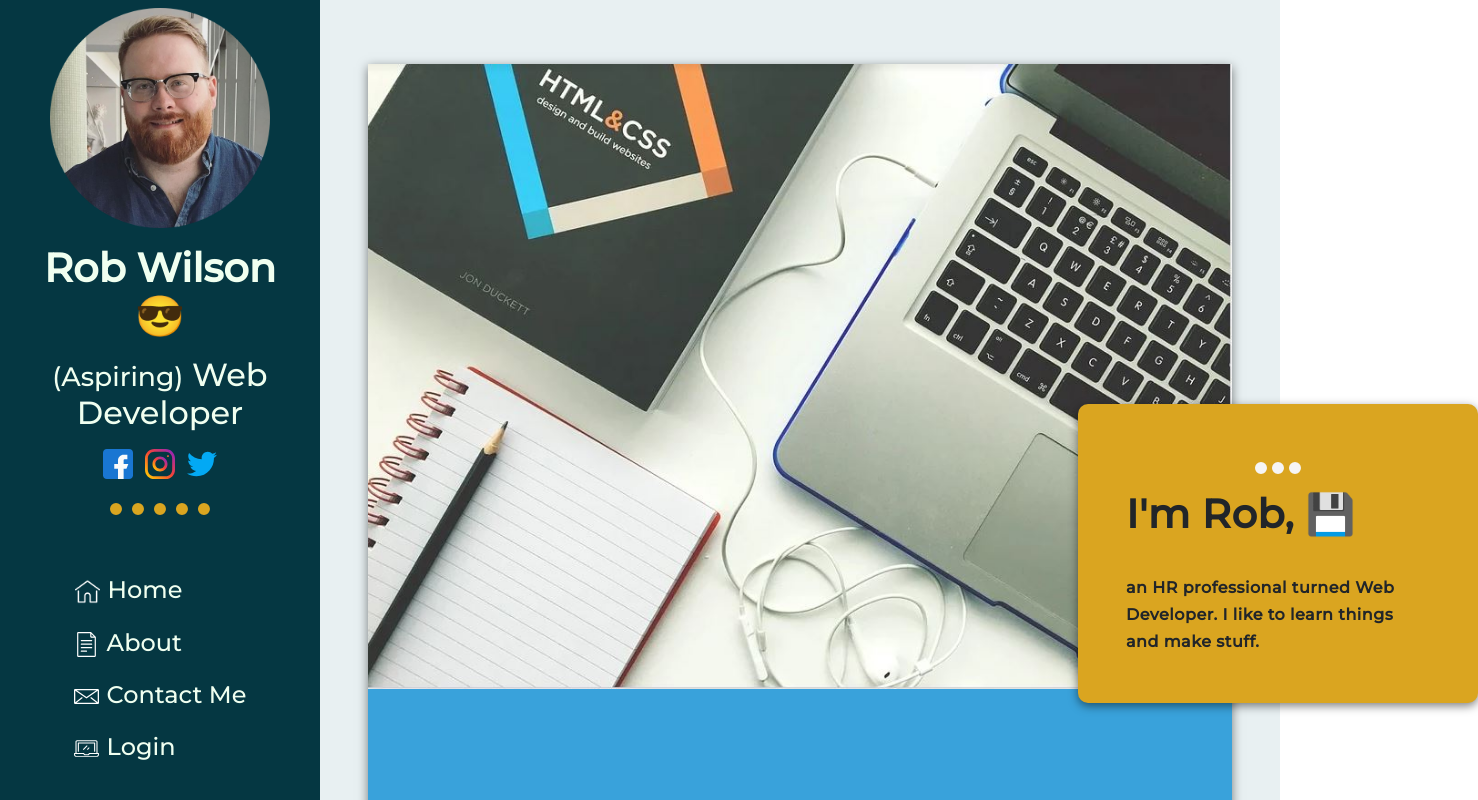
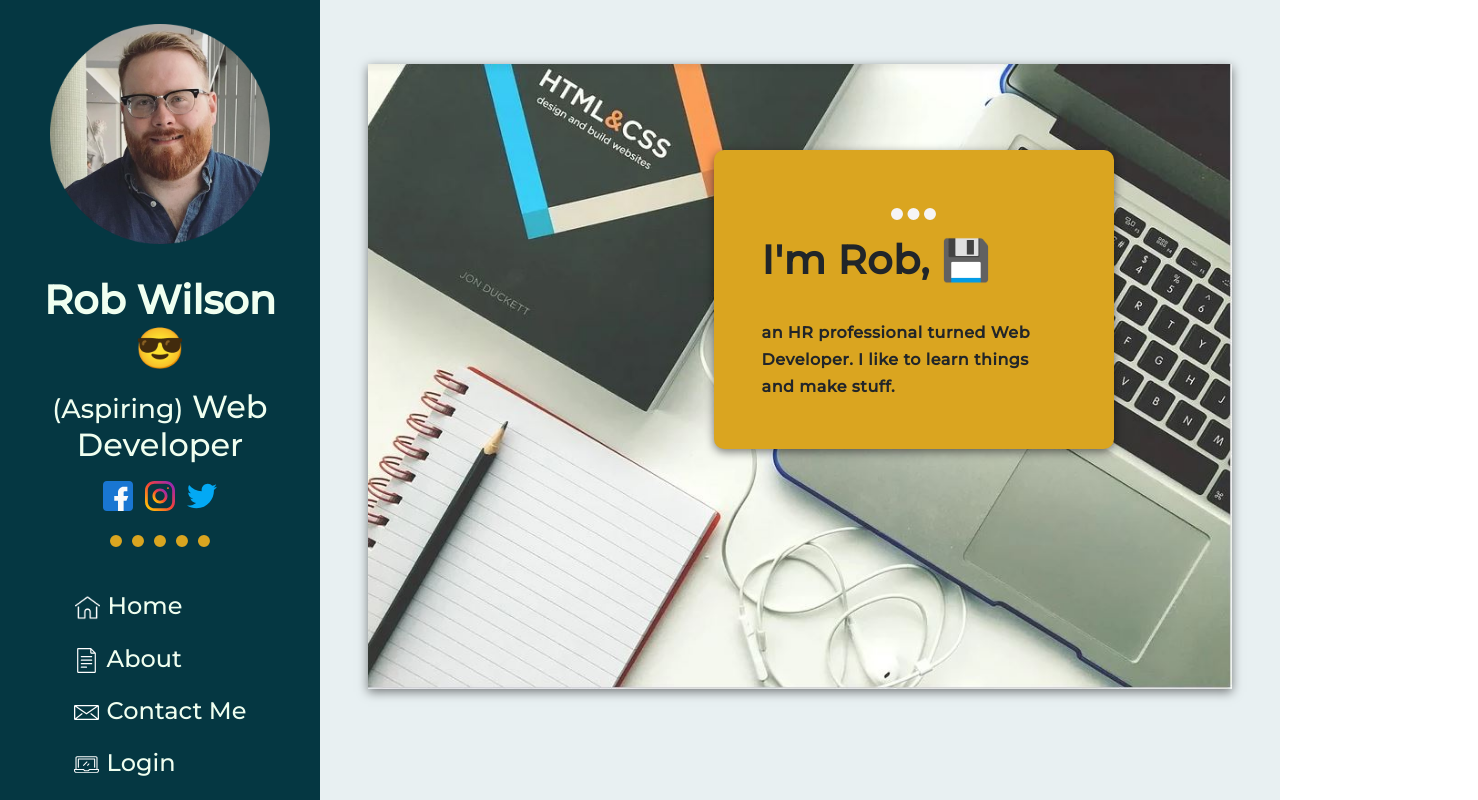
Before and after one commit to rwilson1212/Wilson__Rob--final-project, a React (Create React App) app in the folder fs1010-course-project-example-master/: page / in a window 1280 px wide. Shown: the top 800 px of the page, 1478 px wide, since content can reach past the window. Built offline with nearby package versions, Linux system fonts and the light colour scheme.

Commit message:
fixed login bug

```diff
--- a/fs1010-course-project-example-master/src/App.css
+++ b/fs1010-course-project-example-master/src/App.css
@@ -1,10 +1,12 @@
 html,body,#root, .App {
   height: 100%;
   margin: 0;
-
 }
 
-/* This is a single-line comment */
+
+/* App wide */
+
+    /* Dotted line */
     .mainHr{
       width: 15%;
       border: 12px;
@@ -16,51 +18,9 @@
       margin-top: 10px;
     }
 
-  .splashImg{
-    width: 100% ;
-    margin: 0px;
-    padding: 0px;
+/* Navigation Bar */
 
-
-  }
-
-  .aboutMe{
-    position: absolute;
-    font-weight: bold;
-    bottom: 170px;
-    left: 710px;
-    background-color: goldenrod;
-    width: 400px;
-    padding: 3rem;
-    box-shadow: 0 3px 10px rgba(0, 0, 0, 0.5);
-    border-radius: 10px;
-  }
-
-  .myName{
-    font-weight: bolder;
-
-  }
-
-
-.linksTable{
-  margin-top: 2rem;
-  margin-left: auto;
-  margin-right: auto;
-  margin-bottom: 10px;
-  text-align: left;
-  border-collapse: collapse;
-  font-size: x-large;
-  }
-
-  .navImg{
-    height: 25px;
-    }
-
-  .robImg{
-    height: 220px;
-    }
-
-
+    /* Nav Bar Container */
     .sideBarNav{
       height: 100%;
       display: block;
@@ -74,15 +34,23 @@
       font-family:'Montserrat', sans-serif;;
     }
 
+    /* Image of Rob */
+    .robImg{
+      height: 220px;
+      margin-bottom: 1rem;
+      margin-top: 1rem;
+    }
+
     .navHeader1{
       font-weight: bolder;
       margin: 1rem;
     }
+
     .aspiring{
         font-size: smaller;
     }
 
-   /* This is a single-line comment */
+    /* Nav Dotted Line */
     .navHr{
       width: 35%;
       border: 12px;
@@ -94,29 +62,24 @@
       margin-top: 10px;
     }
 
-
+    /* Social Media Container */
     .socialMediaContainer{
       padding-bottom: .5rem;
       margin: 1rem;
     }
 
- .socialMediaLink{    /*social media icons*/
+    /*social media icons*/
+    .socialMediaLink{
         margin: 6px;
     }
 
-
+    /*social media icons Hover*/
     .socialMedImage:hover{
       -webkit-transform: scale(1.3);
       transform: scale(1.3);
     }
 
-  .smiley:hover{
-    -webkit-transform: scale(1.3);
-    transform: scale(1.3);
-  }
-
-
-
+    /* Nav Links Table */
     .linksTable{
       margin-top: 2rem;
       margin-left: auto;
@@ -127,26 +90,44 @@
       font-size: x-large;
     }
 
-    .navImg {  /* change the color of images in links*/
+    /* Nav Icons */
+    .navImg{
+      height: 25px;
+    }
+
+    /* Nav Icons Color */
+    .navImg {
       -webkit-filter: brightness(0) invert(1);
       filter: brightness(0) invert(1);
       padding-right: .5rem;
     }
 
-
+    /* Nav Links Hover */
     .navLinks:hover{
-    background-color: gray;
+      background-color: #39A2DB;
+      border-radius: 10px;
+      color: black;
     }
 
+    /* Nav Links Font */
+    .navText{
+      font-size: xx-large;
+      color: honeydew;
+    }
+
+    /* Footer in Nav Bar */
     .footerContent{
-    padding-top: 9.5rem;
+      padding-top: 5rem;
+      text-align: center;
       font-size: small;
       color:grey;
     }
 
+/* Main Container */
 
+    /* Main Container  */
     .containerMain{
-    height: 100%;
+      height: fit-content;
       min-height: 952px;
       width: 75%;
       background-color:#E8F0F2;
@@ -158,33 +139,12 @@
       font-family:'Montserrat', sans-serif;;
       line-height: 1.7rem;
       letter-spacing: .5px;
-
     }
 
-    .contentMain{
-      width: 90%;
-      height: 85%;
-      margin:4rem auto;
-      background-color: #39A2DB;
-      position: relative;
-      box-shadow: 0 3px 10px rgba(0, 0, 0, 0.5);
-      }
-
-      .containerCarousel{
-        width: 60%;
-        margin: 3rem auto;
-
-      }
-
-      .workLogo{
-        padding-right: 20px;
-    }
-
-
-
+    /* Main Container - longer pages */
     .containerMainLong{
       height: fit-content;
-        min-height: 1400px;
+      min-height: 1000px;
       width: 75%;
       background-color:#E8F0F2;
       float: right;
@@ -195,10 +155,18 @@
       font-family:'Montserrat', sans-serif;;
       line-height: 1.7rem;
       letter-spacing: .5px;
-
     }
 
+    /* Main Content  */
+    .contentMain{
+      width: 90%;
+      height: 85%;
+      margin:4rem auto;
+      background-color: #39A2DB;
+      box-shadow: 0 3px 10px rgba(0, 0, 0, 0.5);
+    }
 
+    /* Main Content  - longer pages*/
     .contentMainLong{
       width: 90%;
       height: fit-content;
@@ -206,28 +174,81 @@
       margin:4rem auto;
       background-color:#39A2DB;
       box-shadow: 0 3px 10px rgba(0, 0, 0, 0.5);
-          position: relative;
-          }
-
-        .carouselContainer{
-          margin-top: 2rem;
 
     }
 
+
+/* Home Page */
+
+    /* Home Page background image */
+    .splashImg{
+      width: 100% ;
+      margin: 0px;
+      padding: 0px;
+    }
+
+    .splashContainer{
+      width: 100% ;
+      position: relative;
+      margin: 0px;
+      padding: 0px;
+
+    }
+
+    /* Home Page blurb */
+    .aboutMe{
+      position: absolute;
+      font-weight: bold;
+      bottom: 15rem;
+      left: 50%;
+      background-color: goldenrod;
+      width: 400px;
+      padding: 3rem;
+      box-shadow: 0 3px 10px rgba(0, 0, 0, 0.5);
+      border-radius: 10px;
+    }
+
+    /* Home Page Rob */
+    .myName{
+      font-weight: bolder;
+    }
+
+
+/* About Page*/
+
+      /* Carousel container */
+      .containerCarousel{
+        width: 60%;
+        margin: 3rem auto;
+        border-radius: 10px;
+
+      }
+      .carouselContainer{
+        margin-top: 2rem;
+        box-shadow: 0 3px 1px rgba(0, 0, 0, 0.5);
+        border-radius: 10px;
+      }
+
+      /* Carousel image */
       .carouselImg{
         border-radius: 10px;
         box-shadow: 0 3px 10px rgba(0, 0, 0, 0.5);
       }
 
+     /* Resume container */
       .resumeSubContainer{
         margin-left: auto;
         margin-right: auto;
         width: 80%;
         font-weight: bold;
-
-
       }
 
+      /* Resume images */
+      .workLogo{
+        padding-right: 20px;
+            }
+
+      /* Resume header */
       .resumeHeader{
         font-weight: bold;
       }
@@ -239,31 +260,23 @@
         margin-bottom: 300px;
       }
 
+/* Contact Page*/
 
+      /* Contact & Login header */
       .formCard{
       background-color:#053742;
       margin-bottom: 2rem;
       }
 
+      /* Contact & Login header text */
       .formCardText{
       color:honeydew;
       margin: 3rem auto;
       text-align: center;
       font-size: x-large;
-
       }
 
-    .formCardErr{
-      background-color:red;
-
-    }
-
-    .formCardTextErr{
-      color:honeydew;
-      text-align: center;
-
-    }
-
+      /*Contact Form*/
       .contactForm{
         box-shadow: 0 3px 10px rgba(0, 0, 0, 0.5);
         border-radius: 10px;
@@ -274,16 +287,44 @@
         padding-bottom:50px;
       }
 
+      /*Contact Caption*/
       .contactDirect{
         text-align: center;
         font-weight: bold;
       }
 
+      /*Contact Caption my email*/
       .myEmail{
         font-size: large;
         color: honeydew;
       }
 
+      .field{
+        display: inline-block;
+        width: 20rem;
+        position: relative;
+        left: 30%;
+      }
+
+      .field:hover{
+        border: 2px solid #aaa;
+      }
+
+
+/* Login Page*/
+
+      /*Header Error*/
+      .formCardErr{
+        background-color:white;
+      }
+
+      /*Header Error text*/
+      .formCardTextErr{
+        color: red;
+        font-weight: bold;
+        font-size: x-large;
+        text-align: center;
+      }
 
       .loginButton{
         margin-left: 6rem;
@@ -292,23 +333,13 @@
       }
 
       .logoutButton{
-      margin-left: 48rem;
-      margin-top: 2rem;
-      margin-bottom: 4rem;
+
+        margin-left: 1rem;
+        margin-top: 0rem;
+        margin-bottom: 2rem;
       }
 
-    .field{
-      display: inline-block;
-      width: 350px;
-      position: relative;
-      left: 30%;
-    }
-
-    .field:hover{
-      border: 2px solid #aaa;
-
-
-    }
+/* Listing Page*/
 
     .userHeader{
       padding-left: 2rem;
@@ -330,7 +361,6 @@
     }
 
     .adminLoginText{
-
       font-weight: bolder;
       text-align: center;
     }
@@ -338,3 +368,41 @@
     .loginEmoji{
       font-size: x-large;
     }
+
+    /* On screens that are 1540px or less */
+@media screen and (max-width: 1540px) {
+
+  .aboutMe{
+    position: absolute;
+    font-weight: bold;
+    bottom: 15rem;
+    left: 40%;
+    background-color: goldenrod;
+    width: 400px;
+    padding: 3rem;
+    box-shadow: 0 3px 10px rgba(0, 0, 0, 0.5);
+    border-radius: 10px;
+  }
+
+  .linksTable{
+    margin-top: 1rem;
+    margin-left: auto;
+    margin-right: auto;
+    margin-bottom: 10px;
+    text-align: left;
+    border-collapse: collapse;
+    font-size: medium;
+  }
+
+  .navText{
+    font-size: x-large;
+    color: honeydew;
+  }
+
+  .field{
+    display: inline-block;
+    width: 20rem;
+    position: relative;
+    left: 15%;
+  }
+}
--- a/fs1010-course-project-example-master/src/components/pages/Home.js
+++ b/fs1010-course-project-example-master/src/components/pages/Home.js
@@ -6,6 +6,7 @@
     return(
         <main className="containerMain">
             <div className="contentMain">
+            <div className= "splashContainer">
             <img className="splashImg" src={splash} alt="image of a laptop a notebad and a HTML and CSS for beginners book arranged on a desk"></img>
                 <div className="aboutMe">
                     <hr className="mainHr" />
@@ -14,7 +15,7 @@
                     an HR professional turned Web Developer. I like to learn things and make stuff.
 
                 </div>
-
+                </div>
             </div>
         </main>
     )
--- a/fs1010-course-project-example-master/src/components/pages/Listing.js
+++ b/fs1010-course-project-example-master/src/components/pages/Listing.js
@@ -32,8 +32,9 @@
             <div className="contentMainLong">
             <Row>
                 <h1 className="userHeader"><strong>Listings for user: {user}</strong></h1>
-                <Button onClick={logout} className="logoutButton" color="warning"><strong>Logout</strong></Button>
+
             </Row>
+            <Button onClick={logout} className="logoutButton" color="warning"><strong>Logout</strong></Button>
             <hr className="mainHr" />
             <Table className="listingTable" responsive>
                 <thead>
--- a/fs1010-course-project-example-master/src/components/pages/Login.js
+++ b/fs1010-course-project-example-master/src/components/pages/Login.js
@@ -37,7 +37,7 @@
         {!auth &&
             <Card className="text-white bg-primary my-5 py-4 text-center" className="formCardErr">
             <CardBody>
-                <CardText className="text-white m-0" className="formCardTextErr">Invalid credentials, please try again</CardText>
+                <CardText className="text-white m-0" className="formCardTextErr"> &#10071; Invalid credentials, please try again &#10071;</CardText>
             </CardBody>
         </Card>
         }
```
Also changed, not shown: fs1010-course-project-example-master/src/components/shared/Navigation.js (+5 -6 lines). Lines whose indentation alone changed are shown as unchanged.
